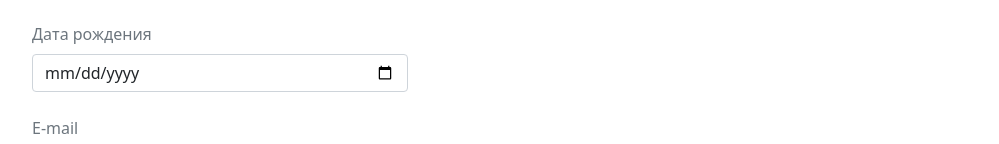
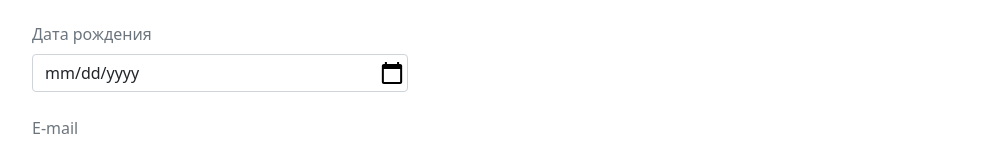
Before and after one commit to ozon-edu-vue-2021/required-task-4-dasnein, a Vue app: page / in a window 1280 px wide. Shown: the part 178-322 px from the top of the page, without its empty margins (140-1139 px from the left). Built offline with nearby package versions, Linux system fonts and the light colour scheme.

Commit message:
fix datepicker click zone

```diff
--- a/src/components/form_elements/Input.vue
+++ b/src/components/form_elements/Input.vue
@@ -57,3 +57,22 @@ export default {
   },
 };
 </script>
+
+<style scoped>
+input[type="date"] {
+  position: relative;
+}
+
+input[type="date"]::-webkit-calendar-picker-indicator {
+  background-position: right center;
+  background-size: auto 75%;
+  cursor: pointer;
+  position: absolute;
+  left: 0;
+  right: 0;
+  top: 0;
+  bottom: 0;
+  height: auto;
+  width: auto;
+}
+</style>
```
